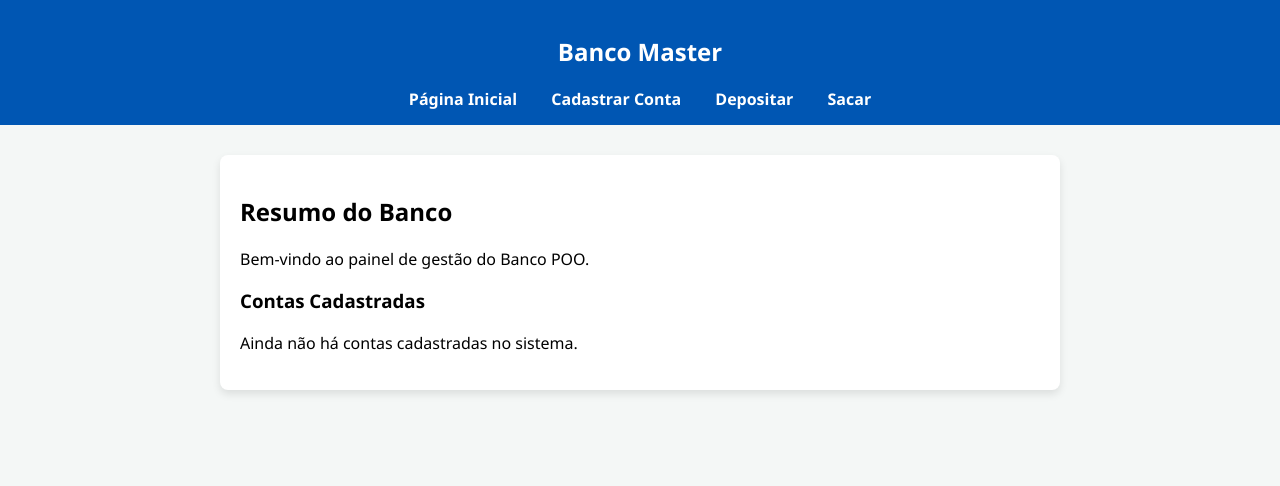
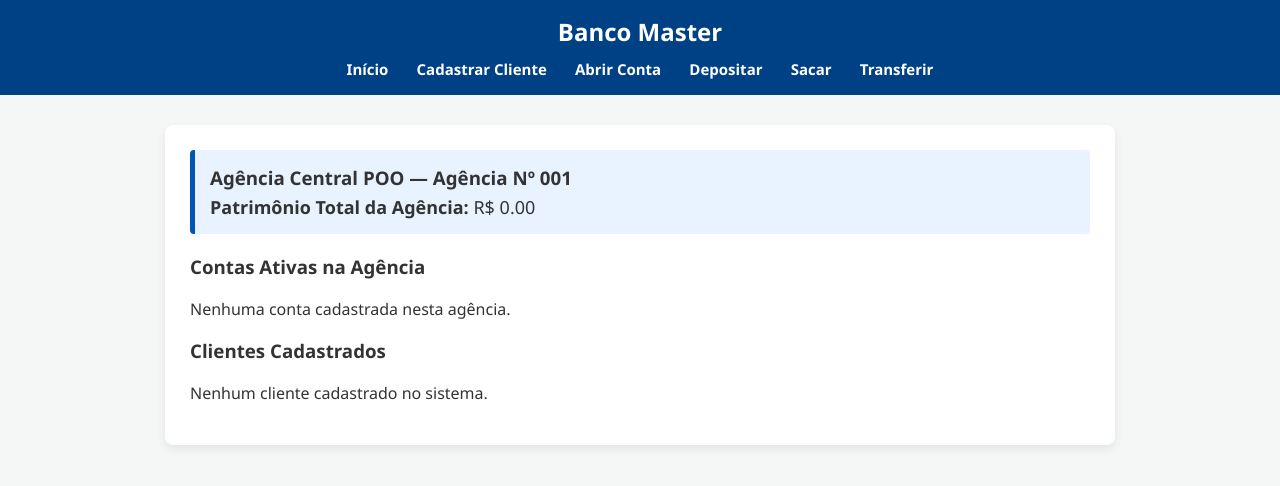
Before and after one commit to IranVirgilio/Projeto_de_Programa-o_A, a Flask app: page / in a window 1280 px wide. Shown: the top 486 px of the page. Run offline with Flask 3, Linux system fonts and the light colour scheme.

Commit message:
adicionado funções no projeto.
Foi adicionado novas funções e criados novos templates, além disso foi adicionado conceitos de herança e polimofismo no código.

```diff
--- a/app.py
+++ b/app.py
@@ -1,100 +1,204 @@
 from flask import Flask, render_template, request, redirect, url_for, flash
 
 app = Flask(__name__)
-app.secret_key = "chave_secreta_para_alertas" # Necessário para exibir mensagens de erro/sucesso
+app.secret_key = "chave_secreta_banco_poo"
 
 
 class Cliente:
-    def __init__(self, nome, cpf):
+    def __init__(self, nome, cpf, salario, telefone):
         self.nome = nome
         self.cpf = cpf
+        self.salario = float(salario)
+        self.telefone = telefone
 
+# 1. A SUPERCLASSE (Classe Mãe)
 class Conta:
-    def __init__(self, id_conta, saldo_inicial):
-        self.id = id_conta
-        self.__saldo = saldo_inicial
+    def __init__(self, numero, saldo, titular):
+        self.numero = numero
+        self._saldo = float(saldo)
+        self.titular = titular
+        self.historico_transacoes = []
+
+        if self._saldo > 0:
+            self.historico_transacoes.append(f"Saldo inicial: +R$ {self._saldo:.2f}")
 
     @property
     def saldo(self):
-        return self.__saldo
+        return self._saldo
 
-    def depositar(self, valor):
+    def depositar(self, valor, registrar=True):
         if valor > 0:
-            self.__saldo += valor
+            self._saldo += valor
+            if registrar:
+                self.historico_transacoes.append(f"Depósito: +R$ {valor:.2f}")
             return True
         return False
 
-    def sacar(self, valor):
-        if valor > 0 and self.__saldo >= valor:
-            self.__saldo -= valor
+    def sacar(self, valor, registrar=True):
+        # Regra padrão de saque (usada pela Poupança)
+        if valor > 0 and self._saldo >= valor:
+            self._saldo -= valor
+            if registrar:
+                self.historico_transacoes.append(f"Saque: -R$ {valor:.2f}")
             return True
         return False
 
-class Banco:
-    def __init__(self):
-        self.clientes = []
+    def transferir(self, conta_destino, valor):
+        if self.numero == conta_destino.numero:
+            return False
+        # O Polimorfismo brilha aqui: se self for ContaCorrente, ele usará o sacar com limite!
+        if self.sacar(valor, registrar=False):
+            conta_destino.depositar(valor, registrar=False)
+            self.historico_transacoes.append(
+                f"Transferência enviada para Conta {conta_destino.numero}: -R$ {valor:.2f}"
+            )
+            conta_destino.historico_transacoes.append(
+                f"Transferência recebida da Conta {self.numero}: +R$ {valor:.2f}"
+            )
+            return True
+        return False
+
+
+
+class ContaCorrente(Conta):
+    def __init__(self, numero, saldo, titular, limite=500.0):
+        super().__init__(numero, saldo, titular)
+        self.tipo = "Corrente"
+        self.limite = limite
+
+    def sacar(self, valor, registrar=True):
+        if valor > 0 and (self._saldo + self.limite) >= valor:
+            self._saldo -= valor
+            if registrar:
+                self.historico_transacoes.append(f"Saque (Usando Limite): -R$ {valor:.2f}")
+            return True
+        return False
+
+class ContaPoupanca(Conta):
+    def __init__(self, numero, saldo, titular):
+        super().__init__(numero, saldo, titular)
+        self.tipo = "Poupança"
+
+
+class Agencia:
+    def __init__(self, nome, numero):
+        self.nome = nome
+        self.numero = numero
         self.contas = []
-
-    def adicionar_cliente(self, cliente):
-        self.clientes.append(cliente)
 
     def adicionar_conta(self, conta):
         self.contas.append(conta)
 
-    def buscar_conta(self, id_conta):
+    def buscar_conta(self, numero):
         for conta in self.contas:
-            if conta.id == id_conta:
+            if conta.numero == numero:
                 return conta
         return None
 
-
-meu_banco = Banco()
+    def calcular_patrimonio_total(self):
+        return sum(conta.saldo for conta in self.contas)
 
 
-@app.route('/')
+agencia_unica = Agencia("Agência Central POO", "001")
+clientes_cadastrados = []
+
+def buscar_cliente(cpf):
+    for cliente in clientes_cadastrados:
+        if cliente.cpf == cpf:
+            return cliente
+    return None
+
+def validar_numero_decimal(texto):
+    texto_limpo = texto.strip().replace(",", ".")
+    return texto_limpo.replace(".", "", 1).isdigit()
+
+@app.route("/")
 def index():
-    # Renderiza o menu principal na web
-    return render_template('index.html', contas=meu_banco.contas)
+    return render_template("index.html", agencia=agencia_unica, clientes=clientes_cadastrados)
 
-@app.route('/cadastrar_conta', methods=['GET', 'POST'])
+@app.route("/cadastrar_cliente", methods=["GET", "POST"])
+def cadastrar_cliente():
+    if request.method == "POST":
+        nome, cpf = request.form["nome"].strip(), request.form["cpf"].strip()
+        salario, telefone = request.form["salario"].strip(), request.form["telefone"].strip()
+
+        if buscar_cliente(cpf):
+            flash("CPF já cadastrado!", "erro")
+            return redirect(url_for("cadastrar_cliente"))
+
+        if not validar_numero_decimal(salario):
+            flash("Salário inválido!", "erro")
+            return redirect(url_for("cadastrar_cliente"))
+
+        novo_cliente = Cliente(nome, cpf, float(salario.replace(",", ".")), telefone)
+        clientes_cadastrados.append(novo_cliente)
+        flash(f"Cliente {nome} cadastrado com sucesso!", "sucesso")
+        return redirect(url_for("index"))
+
+    return render_template("cadastrar_cliente.html")
+
+@app.route("/cadastrar_conta", methods=["GET", "POST"])
 def cadastrar_conta():
-    if request.method == 'POST':
-        id_conta = request.form['id_conta']
-        saldo = request.form['saldo']
+    if not clientes_cadastrados:
+        flash("Cadastre um cliente primeiro!", "erro")
+        return redirect(url_for("cadastrar_cliente"))
 
-        if id_conta.isdigit() and saldo.replace('.', '', 1).isdigit():
-            nova_conta = Conta(int(id_conta), float(saldo))
-            meu_banco.adicionar_conta(nova_conta)
-            flash(f"Conta {id_conta} cadastrada com sucesso!", "sucesso")
-            return redirect(url_for('index'))
+    if request.method == "POST":
+        numero, saldo = request.form["numero"].strip(), request.form["saldo"].strip()
+        tipo, cpf_titular = request.form["tipo"], request.form["cpf_titular"]
+
+        if agencia_unica.buscar_conta(int(numero)):
+            flash("Número de conta já existe!", "erro")
+            return redirect(url_for("cadastrar_conta"))
+
+        titular = buscar_cliente(cpf_titular)
+        saldo_float = float(saldo.replace(",", "."))
+        numero_int = int(numero)
+
+        # APLICAÇÃO PRÁTICA: O sistema decide qual objeto criar
+        if tipo == "Corrente":
+            nova_conta = ContaCorrente(numero_int, saldo_float, titular) # Tem limite padrão de R$500
         else:
-            flash("Valores inválidos!", "erro")
+            nova_conta = ContaPoupanca(numero_int, saldo_float, titular) # Não tem limite
 
-    return render_template('formulario.html', acao="Cadastrar Conta")
+        agencia_unica.adicionar_conta(nova_conta)
+        flash(f"Conta {tipo} criada com sucesso!", "sucesso")
+        return redirect(url_for("index"))
 
-@app.route('/operacao/<tipo>', methods=['GET', 'POST'])
+    return render_template("cadastrar_conta.html", clientes=clientes_cadastrados)
+
+@app.route("/operacao/<tipo>", methods=["GET", "POST"])
 def operacao(tipo):
-    # 'tipo' pode ser 'depositar' ou 'sacar'
-    if request.method == 'POST':
-        id_conta = request.form['id_conta']
-        valor = request.form['valor']
+    if request.method == "POST":
+        numero_origem = request.form["numero_origem"].strip()
+        valor = float(request.form["valor"].strip().replace(",", "."))
+        conta_origem = agencia_unica.buscar_conta(int(numero_origem))
 
-        if id_conta.isdigit() and valor.replace('.', '', 1).isdigit():
-            conta = meu_banco.buscar_conta(int(id_conta))
-            if conta:
-                valor_float = float(valor)
-                if tipo == 'depositar' and conta.depositar(valor_float):
-                    flash(f"Depósito realizado! Novo saldo: R$ {conta.saldo:.2f}", "sucesso")
-                elif tipo == 'sacar' and conta.sacar(valor_float):
-                    flash(f"Saque realizado! Novo saldo: R$ {conta.saldo:.2f}", "sucesso")
-                else:
-                    flash("Operação falhou. Verifique o valor ou o saldo.", "erro")
+        if not conta_origem:
+            flash("Conta não encontrada!", "erro")
+            return redirect(url_for("operacao", tipo=tipo))
+
+        if tipo == "depositar" and conta_origem.depositar(valor):
+            flash(f"Depósito de R$ {valor:.2f} concluído!", "sucesso")
+        elif tipo == "sacar" and conta_origem.sacar(valor):
+            flash(f"Saque de R$ {valor:.2f} concluído!", "sucesso")
+        elif tipo == "transferir":
+            conta_destino = agencia_unica.buscar_conta(int(request.form["numero_destino"].strip()))
+            if conta_origem.transferir(conta_destino, valor):
+                flash("Transferência concluída!", "sucesso")
             else:
-                flash("Conta não encontrada!", "erro")
-        return redirect(url_for('index'))
+                flash("Falha na transferência. Verifique os saldos ou se a conta é a mesma.", "erro")
+        else:
+            flash("Operação falhou. Saldo insuficiente ou valor inválido.", "erro")
 
-    return render_template('formulario.html', acao=tipo.capitalize())
+        return redirect(url_for("index"))
 
-if __name__ == '__main__':
-    # Executa o servidor na sua máquina (http://127.0.0.1:5000)
+    return render_template("operacao.html", tipo=tipo)
+
+@app.route("/extrato/<int:numero>")
+def extrato(numero):
+    conta = agencia_unica.buscar_conta(numero)
+    return render_template("extrato.html", conta=conta)
+
+if __name__ == "__main__":
     app.run(debug=True)
--- a/templates/base.html
+++ b/templates/base.html
@@ -2,33 +2,42 @@
 <html lang="pt-BR">
 <head>
     <meta charset="UTF-8">
-    <title>Sistema Bancário POO</title>
+    <title>Banco Master</title>
     <style>
-        body { font-family: 'Segoe UI', Tahoma, Geneva, Verdana, sans-serif; background-color: #f4f7f6; margin: 0; padding: 0; }
-        .navbar { background-color: #0056b3; color: white; padding: 15px 20px; text-align: center; }
-        .navbar a { color: white; text-decoration: none; margin: 0 15px; font-weight: bold; }
-        .container { max-width: 800px; margin: 30px auto; background: white; padding: 20px; border-radius: 8px; box-shadow: 0 4px 8px rgba(0,0,0,0.1); }
-        .btn { display: inline-block; padding: 10px 15px; background: #0056b3; color: white; text-decoration: none; border-radius: 5px; border: none; cursor: pointer; }
-        .btn:hover { background: #004494; }
-        .alerta { padding: 10px; margin-bottom: 15px; border-radius: 4px; }
+        body { font-family: 'Segoe UI', Tahoma, Geneva, Verdana, sans-serif; background-color: #f4f7f6; margin: 0; padding: 0; color: #333; }
+        .navbar { background-color: #004085; color: white; padding: 15px 20px; text-align: center; }
+        .navbar h2 { margin: 0 0 10px 0; }
+        .navbar a { color: white; text-decoration: none; margin: 0 12px; font-weight: 600; font-size: 15px; }
+        .navbar a:hover { text-decoration: underline; }
+        .container { max-width: 900px; margin: 30px auto; background: white; padding: 25px; border-radius: 8px; box-shadow: 0 4px 10px rgba(0,0,0,0.08); }
+        .btn { display: inline-block; padding: 10px 16px; background: #0056b3; color: white; text-decoration: none; border-radius: 5px; border: none; cursor: pointer; font-size: 14px; }
+        .btn:hover { background: #003d82; }
+        .btn-secundario { background: #6c757d; padding: 6px 10px; font-size: 13px; }
+        .btn-secundario:hover { background: #545b62; }
+        .alerta { padding: 12px; margin-bottom: 18px; border-radius: 4px; font-weight: 500; }
         .alerta.sucesso { background-color: #d4edda; color: #155724; border: 1px solid #c3e6cb; }
         .alerta.erro { background-color: #f8d7da; color: #721c24; border: 1px solid #f5c6cb; }
-        table { width: 100%; border-collapse: collapse; margin-top: 20px; }
+        table { width: 100%; border-collapse: collapse; margin-top: 15px; margin-bottom: 25px; }
         th, td { padding: 12px; border-bottom: 1px solid #ddd; text-align: left; }
-        th { background-color: #f8f9fa; }
+        th { background-color: #f1f3f5; }
+        .form-group { margin-bottom: 15px; }
+        .form-group label { display: block; font-weight: 600; margin-bottom: 5px; }
+        .form-group input, .form-group select { width: 100%; padding: 9px; box-sizing: border-box; border: 1px solid #ccc; border-radius: 4px; font-size: 14px; }
+        .card-patrimonio { background: #e9f2ff; border-left: 5px solid #0056b3; padding: 15px; border-radius: 4px; margin-bottom: 20px; }
     </style>
 </head>
 <body>
     <div class="navbar">
         <h2>Banco Master</h2>
-        <a href="/">Página Inicial</a>
-        <a href="/cadastrar_conta">Cadastrar Conta</a>
+        <a href="/">Início</a>
+        <a href="/cadastrar_cliente">Cadastrar Cliente</a>
+        <a href="/cadastrar_conta">Abrir Conta</a>
         <a href="/operacao/depositar">Depositar</a>
         <a href="/operacao/sacar">Sacar</a>
+        <a href="/operacao/transferir">Transferir</a>
     </div>
 
     <div class="container">
-        <!-- O Flask injeta alertas (mensagens de erro/sucesso) aqui -->
         {% with messages = get_flashed_messages(with_categories=true) %}
           {% if messages %}
             {% for category, message in messages %}
@@ -37,8 +46,7 @@
           {% endif %}
         {% endwith %}
 
-        <!-- O conteúdo das outras páginas entra aqui -->
         {% block content %}{% endblock %}
     </div>
 </body>
-</html
+</html>
--- a/templates/index.html
+++ b/templates/index.html
@@ -1,25 +1,60 @@
 {% extends 'base.html' %}
 
 {% block content %}
-<h2>Resumo do Banco</h2>
-<p>Bem-vindo ao painel de gestão do Banco POO.</p>
+<div class="card-patrimonio">
+    <h3 style="margin: 0 0 5px 0;">{{ agencia.nome }} — Agência Nº {{ agencia.numero }}</h3>
+    <p style="margin: 0; font-size: 18px;">
+        <strong>Patrimônio Total da Agência:</strong> R$ {{ "%.2f"|format(agencia.calcular_patrimonio_total()) }}
+    </p>
+</div>
 
-<h3>Contas Cadastradas</h3>
-{% if contas %}
+<h3>Contas Ativas na Agência</h3>
+{% if agencia.contas %}
     <table>
         <tr>
-            <th>Número da Conta</th>
-            <th>Saldo Disponível</th>
+            <th>Nº Conta</th>
+            <th>Tipo</th>
+            <th>Titular</th>
+            <th>CPF</th>
+            <th>Saldo</th>
+            <th>Ações</th>
         </tr>
-        {% for conta in contas %}
+        {% for conta in agencia.contas %}
         <tr>
-            <td>{{ conta.id }}</td>
-            <!-- Formata o valor diretamente no HTML para manter as duas casas decimais -->
+            <td>{{ conta.numero }}</td>
+            <td>{{ conta.tipo }}</td>
+            <td>{{ conta.titular.nome }}</td>
+            <td>{{ conta.titular.cpf }}</td>
             <td>R$ {{ "%.2f"|format(conta.saldo) }}</td>
+            <td>
+                <a href="/extrato/{{ conta.numero }}" class="btn btn-secundario">Ver Extrato</a>
+            </td>
         </tr>
         {% endfor %}
     </table>
 {% else %}
-    <p>Ainda não há contas cadastradas no sistema.</p>
+    <p>Nenhuma conta cadastrada nesta agência.</p>
+{% endif %}
+
+<h3>Clientes Cadastrados</h3>
+{% if clientes %}
+    <table>
+        <tr>
+            <th>Nome</th>
+            <th>CPF</th>
+            <th>Telefone</th>
+            <th>Salário</th>
+        </tr>
+        {% for cliente in clientes %}
+        <tr>
+            <td>{{ cliente.nome }}</td>
+            <td>{{ cliente.cpf }}</td>
+            <td>{{ cliente.telefone }}</td>
+            <td>R$ {{ "%.2f"|format(cliente.salario) }}</td>
+        </tr>
+        {% endfor %}
+    </table>
+{% else %}
+    <p>Nenhum cliente cadastrado no sistema.</p>
 {% endif %}
 {% endblock %}
```
Also changed, not shown: templates/cadastrar_cliente.html (added, +24 -0 lines), templates/cadastrar_conta.html (added, +31 -0 lines), templates/extrato.html (added, +23 -0 lines), templates/formulario.html (deleted, +0 -26 lines), templates/operacao.html (added, +33 -0 lines).
